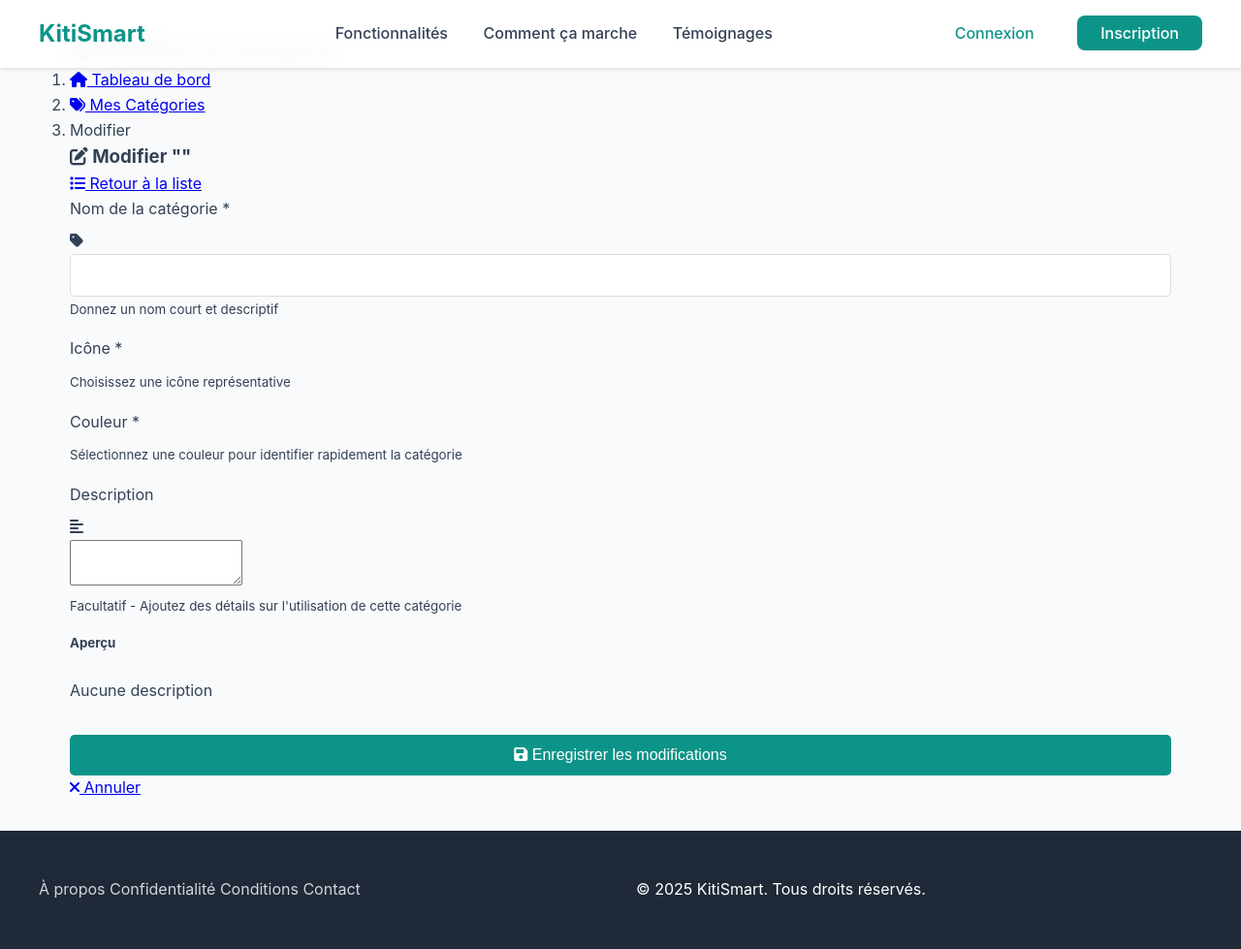
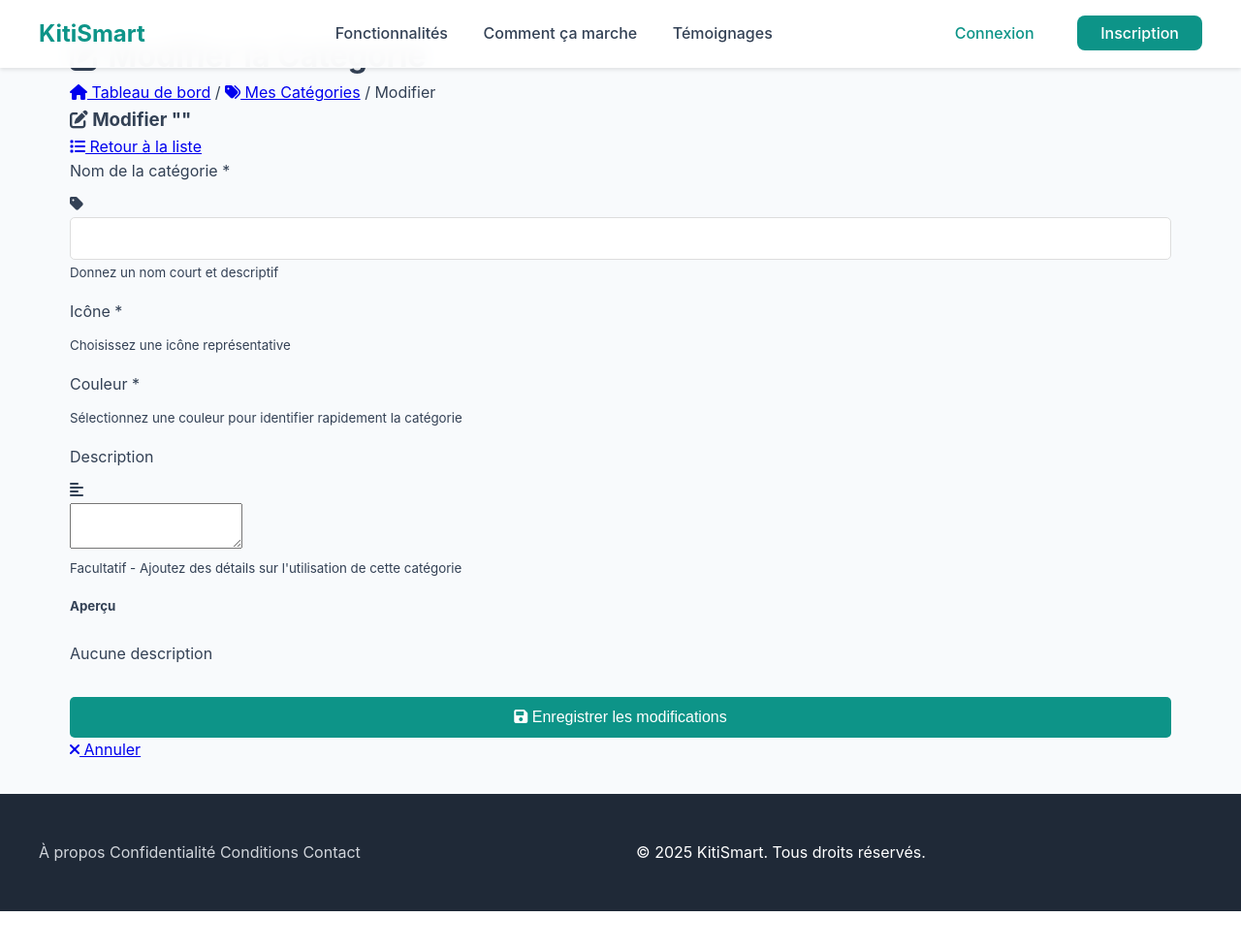
Before and after one commit to merek7/kitismart, a PHP site: template app/views/dashboard/category_edit.php in a window 1280 px wide. Shown: the whole page at 97% size. After the commit the page ends 940 px from the top, so only its background shows below. Run offline with PHP 8.4, Linux system fonts and the light colour scheme; the template is opened without the code that fills it, so the values that code supplies are empty.

Commit message:
fix: Standardize breadcrumb structure across all new feature pages
Changed from Bootstrap breadcrumb structure to custom .page-header style
to match existing pages (expense_list, recurrences).

Changes:
- Replace <section class="content-header"> with <div class="page-header">
- Replace Bootstrap <ol class="breadcrumb"> with <div class="breadcrumb">
- Use separator spans (<span>/</span>) instead of CSS-generated separators
- Replace <section class="content"> with <div class="page-content">

Updated files:
- categories_list.php (2-level breadcrumb)
- category_create.php (3-level breadcrumb)
- category_edit.php (3-level breadcrumb)
- budget_history.php (2-level breadcrumb)
- notification_settings.php (2-level breadcrumb)

This ensures consistent styling across all dashboard pages using
the .page-header and .breadcrumb classes from index.css (lines 980-1020).

```diff
--- a/app/views/dashboard/category_edit.php
+++ b/app/views/dashboard/category_edit.php
@@ -1,22 +1,16 @@
 <div class="content-wrapper">
-    <section class="content-header">
-        <div class="container-fluid">
-            <div class="row">
-                <div class="col-md-6">
-                    <h1><i class="fas fa-edit"></i> Modifier la Catégorie</h1>
-                </div>
-                <div class="col-md-6">
-                    <ol class="breadcrumb">
-                        <li class="breadcrumb-item"><a href="/dashboard"><i class="fas fa-home"></i> Tableau de bord</a></li>
-                        <li class="breadcrumb-item"><a href="/categories"><i class="fas fa-tags"></i> Mes Catégories</a></li>
-                        <li class="breadcrumb-item active">Modifier</li>
-                    </ol>
-                </div>
-            </div>
+    <div class="page-header">
+        <h1><i class="fas fa-edit"></i> Modifier la Catégorie</h1>
+        <div class="breadcrumb">
+            <a href="/dashboard"><i class="fas fa-home"></i> Tableau de bord</a>
+            <span>/</span>
+            <a href="/categories"><i class="fas fa-tags"></i> Mes Catégories</a>
+            <span>/</span>
+            <span>Modifier</span>
         </div>
-    </section>
+    </div>
 
-    <section class="content">
+    <div class="page-content">
         <div class="container">
             <div class="row">
                 <div class="col-md-8 offset-md-2">
@@ -119,5 +113,5 @@
                 </div>
             </div>
         </div>
-    </section>
+    </div>
 </div>
```
Also changed, not shown: app/views/dashboard/budget_history.php (+7 -14 lines), app/views/dashboard/categories_list.php (+7 -14 lines), app/views/dashboard/category_create.php (+11 -17 lines), app/views/dashboard/notification_settings.php (+9 -16 lines).
